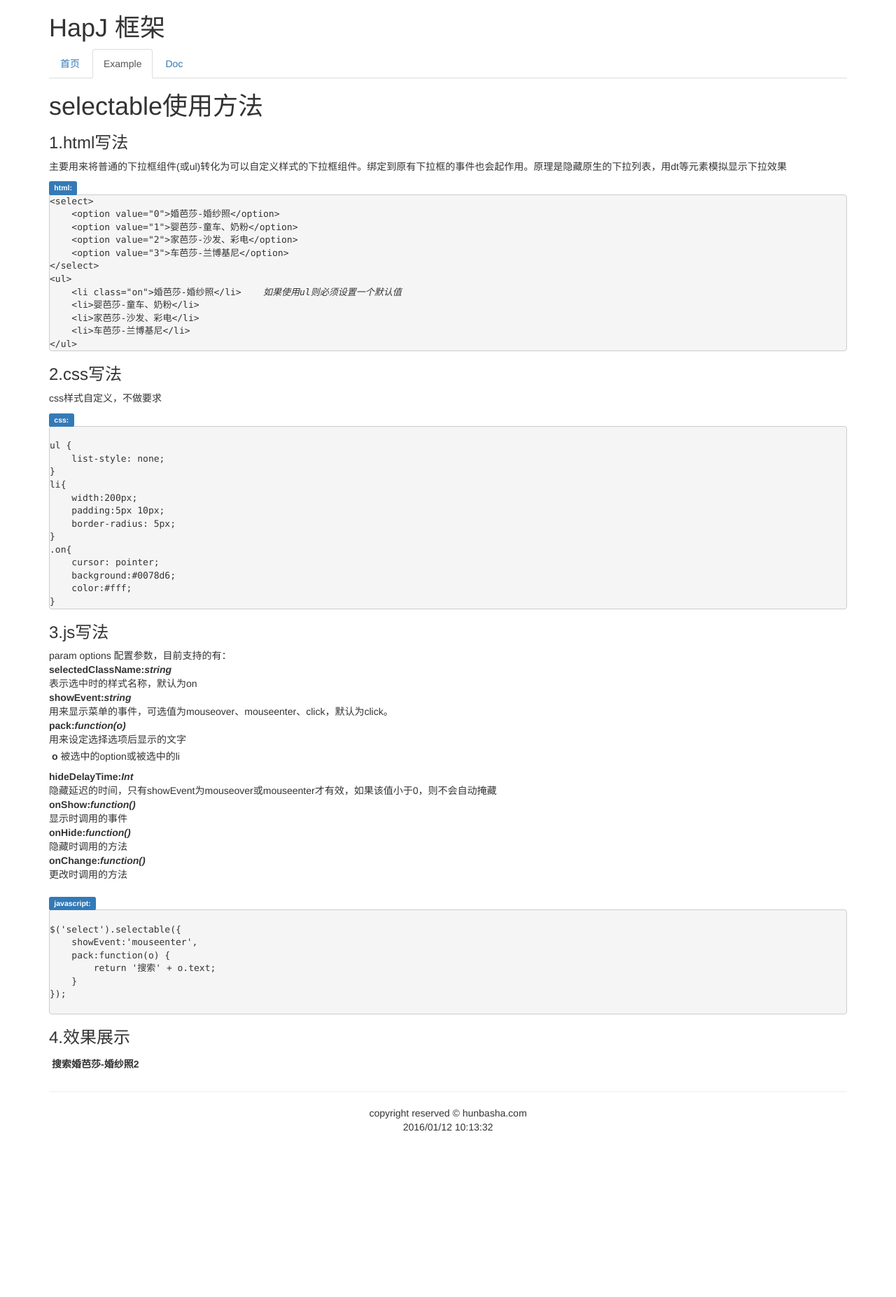
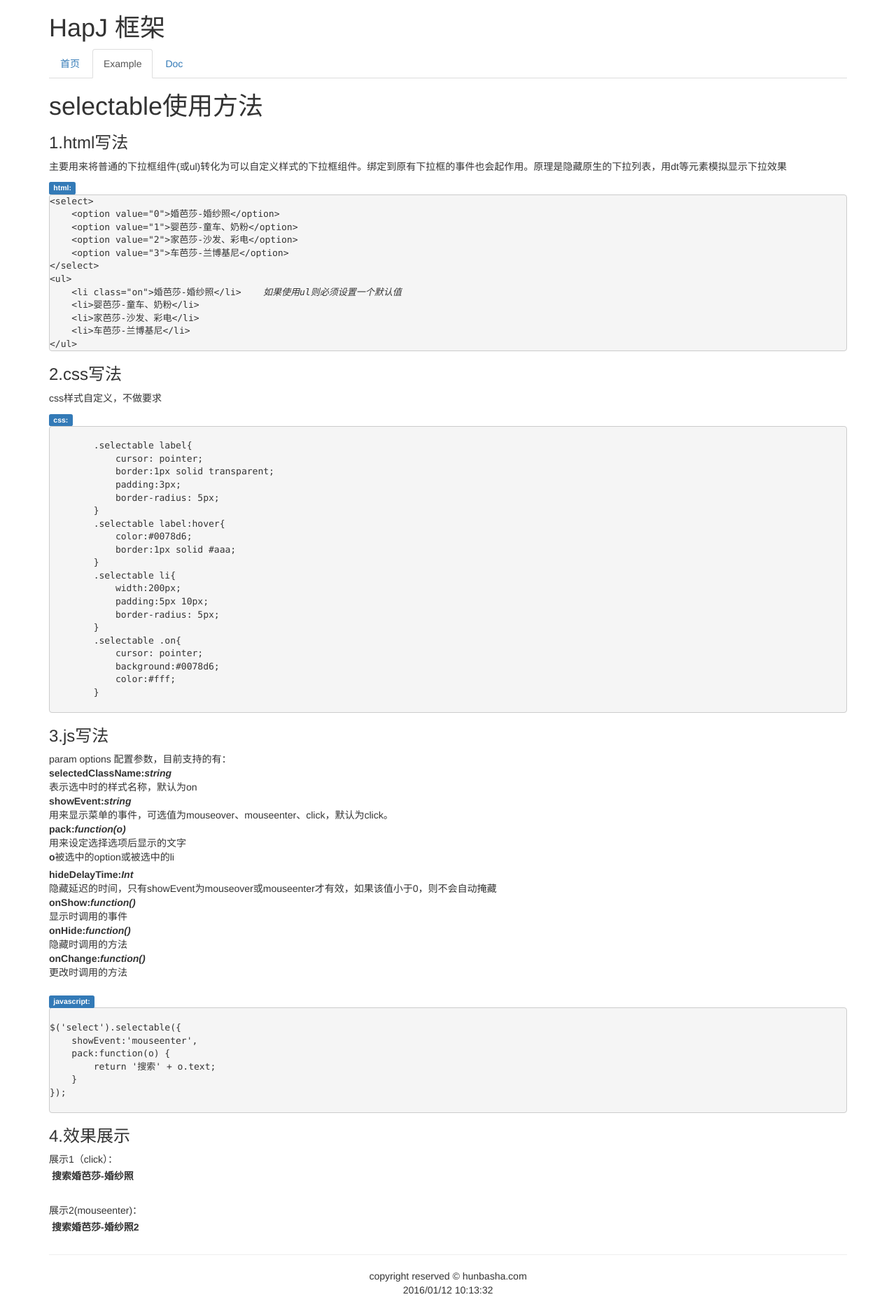
Before and after one commit to golegen/hapj, a PHP site: page /example/js/ui/selectable.php in a window 1280 px wide. Shown: the whole page at 70% size. Before the commit the page ends 1617 px from the top, so only its background shows below. Run offline with PHP 8.4, Linux system fonts and the light colour scheme; style sheets or scripts are compiled from the project's sources; some libraries are stand-ins or nearby versions.

Commit message:
selectable add example

```diff
--- a/example/js/ui/radioable.php
+++ b/example/js/ui/radioable.php
@@ -41,7 +41,7 @@ include '../../include/header.phtml';
     </code>
 </pre>
 <h3>3.js写法</h3>
-<h3>找到input的容器，执行radioable方法,radioable方法中穿入的参数option中有一下几种：</h3>
+<h3>找到input的容器，执行radioable方法,radioable方法中传入的参数option中有一下几种：</h3>
 <ol>
     <li><i>name:</i>input的name(必填参数)</li>
     <li><i>width:</i>宽度为背景图的容器的宽度(必填参数)</li>
--- a/example/js/ui/selectable.php
+++ b/example/js/ui/selectable.php
@@ -4,19 +4,25 @@ include '../../include/header.phtml';
 ?>
     <script src="/src/js/ui/selectable.js"></script>
 <style>
-
-    label{
+    .selectable ul{
+        list-style: none;
+    }
+   .selectable label{
         cursor: pointer;
         border:1px solid transparent;
         padding:3px;
         border-radius: 5px;
     }
-    label:hover{
+    .selectable label:hover{
         color:#0078d6;
         border:1px solid #aaa;
     }
-
-    .on{
+    .selectable li{
+        width:200px;
+        padding:5px 10px;
+        border-radius: 5px;
+    }
+    .selectable .on{
         cursor: pointer;
         background:#0078d6;
         color:#fff;
@@ -42,20 +48,29 @@ include '../../include/header.phtml';
 <h3>2.css写法</h3>
 <p>css样式自定义，不做要求</p>
     <label class="label label-primary">css:</label>
-<pre><code class="css">
-ul {
-    list-style: none;
+<pre>
+    <code class="css">
+        .selectable label{
+            cursor: pointer;
+            border:1px solid transparent;
+            padding:3px;
+            border-radius: 5px;
         }
-li{
+        .selectable label:hover{
+            color:#0078d6;
+            border:1px solid #aaa;
+        }
+        .selectable li{
             width:200px;
             padding:5px 10px;
             border-radius: 5px;
         }
-.on{
+        .selectable .on{
             cursor: pointer;
             background:#0078d6;
             color:#fff;
-}</code>
+        }
+    </code>
 </pre>
 <h3>3.js写法</h3>
      param options 配置参数，目前支持的有：
@@ -86,14 +101,27 @@ $('select').selectable({
 </code>
 </pre>
 <h3>4.效果展示</h3>
-    <select class="select2">
+<div class="selectable">
+   展示1（click）： <select class="select1">
+        <option value="0">婚芭莎-婚纱照</option>
+        <option value="1">婴芭莎-童车、奶粉</option>
+        <option value="2">家芭莎-沙发、彩电</option>
+        <option value="3">车芭莎-兰博基尼</option>
+    </select>
+    展示2(mouseenter)：<select class="select2">
         <option value="0">婚芭莎-婚纱照2</option>
         <option value="1">婴芭莎-童车、奶粉2</option>
         <option value="2">家芭莎-沙发、彩电2</option>
         <option value="3">车芭莎-兰博基尼2</option>
     </select>
+</div>
 <script>
-    $('select').selectable({
+    $('.select1').selectable({
+        pack:function(o) {
+            return '搜索' + o.text;
+        }
+    });
+    $('.select2').selectable({
         showEvent:'mouseenter',
         pack:function(o) {
             return '搜索' + o.text;
--- a/src/js/ui/selectable.js
+++ b/src/js/ui/selectable.js
@@ -67,7 +67,6 @@
             $.extend(o, defaults);
             s.options = $.extend(o, options || {});
             //此时s为：Select {type: "ul", options: Object}  options//整合穿入参数和默认参数整合后的对象
-            //console.log(v)
             s.init(v);
         });
         return this;
@@ -119,7 +118,6 @@
             return ret.join('');
         },
         bindEvents: function(){
-            console.log(this.options.showEvent)
             var self = this, sevent = this.options.showEvent, inMe = false;
             // 绑定dt事件
             this.dom.find('dt').on(sevent, function(e) {
```
Lines whose indentation alone changed are shown as unchanged.
